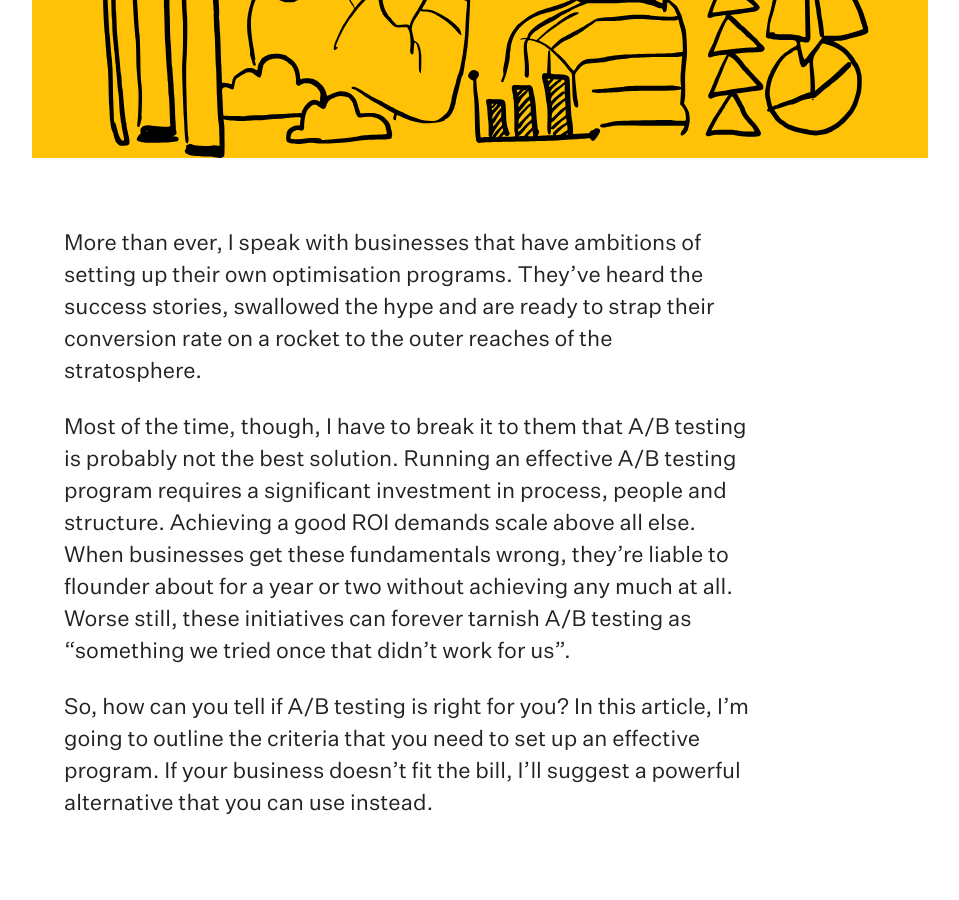
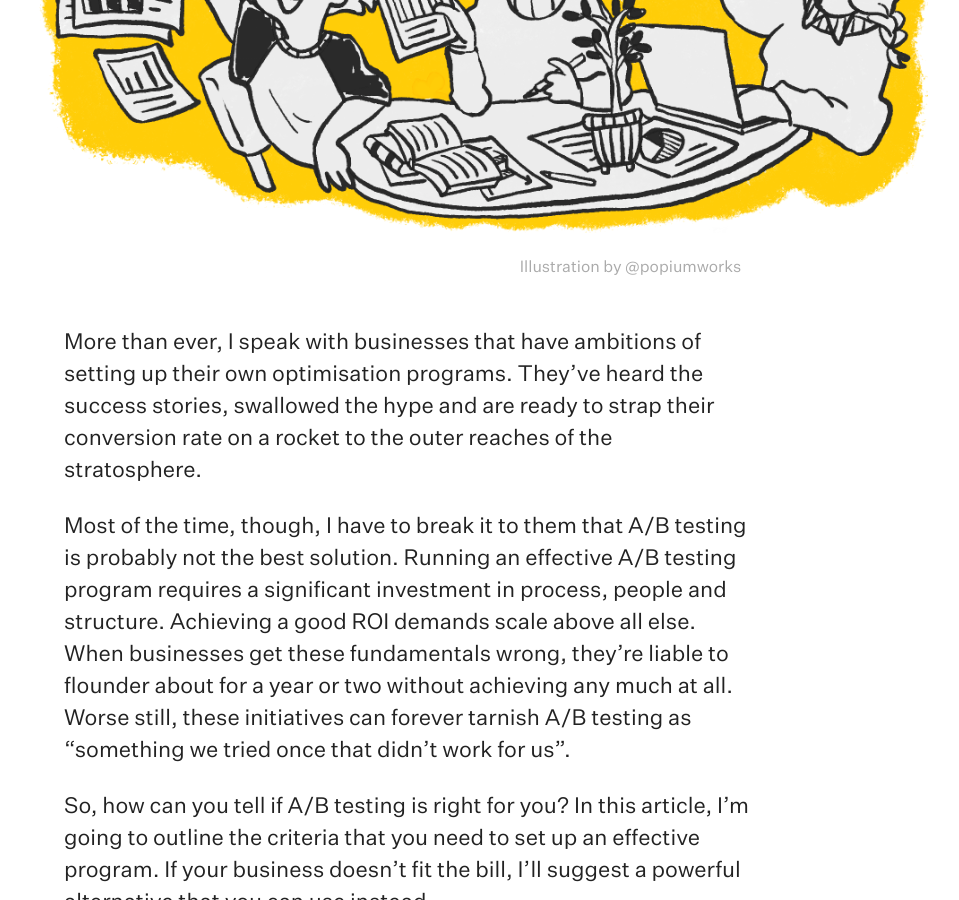
Before and after one commit to olleepalmer/olleepalmer.github.io, a Jekyll site: the page built from _posts/2021-03-22-you-probably-dont-need-ab-testing.md, in a window 1280 px wide and 900 px high, scrolled down 1217 px. Shown: the whole window, without its empty margins (160-1119 px from the left). Built offline with Jekyll 4.4.1, drawn with Linux system fonts in a browser that asks for light colours; comment, search, counter and statistics services are not loaded.

Commit message:
Updated image template

```diff
--- a/_includes/image-large.html
+++ b/_includes/image-large.html
@@ -11,7 +11,7 @@
 		</a>
 		<div class="row">
 			<div class="col-lg-10">
-				<figcaption>{{ include.caption }}</figcaption>
+				<figcaption class="text-right">{{ include.caption }}</figcaption>
 			</div>
 		</div>
 </div>
--- a/_posts/2021-03-22-you-probably-dont-need-ab-testing.md
+++ b/_posts/2021-03-22-you-probably-dont-need-ab-testing.md
@@ -6,11 +6,11 @@ subhead: "The best way to optimise your website is normally the simplest."
 excerpt: "The best way to optimise your website is normally the simplest."
 description: "The best way to optimise your website is normally the simplest."
 categories: [blog]
-image: "/img/poppy-illustration"
+image: "/img/poppy-illustration.png"
 permalink: "/blog/you-probably-dont-need-ab-testing"
 slug: "2021-03-18-you-probably-dont-need-ab-testing"
 ---
-{% include image-large.html name="poppy-illustration.svg" caption="" %}
+{% include image-large.html name="poppy-illustration.png" caption="Illustration by @popiumworks" %}
 
 More than ever, I speak with businesses that have ambitions of setting up their own optimisation programs. They’ve heard the success stories, swallowed the hype and are ready to strap their conversion rate on a rocket to the outer reaches of the stratosphere.
 
```
Also changed, not shown: img/poppy-illustration.png (added), 2 other files.
